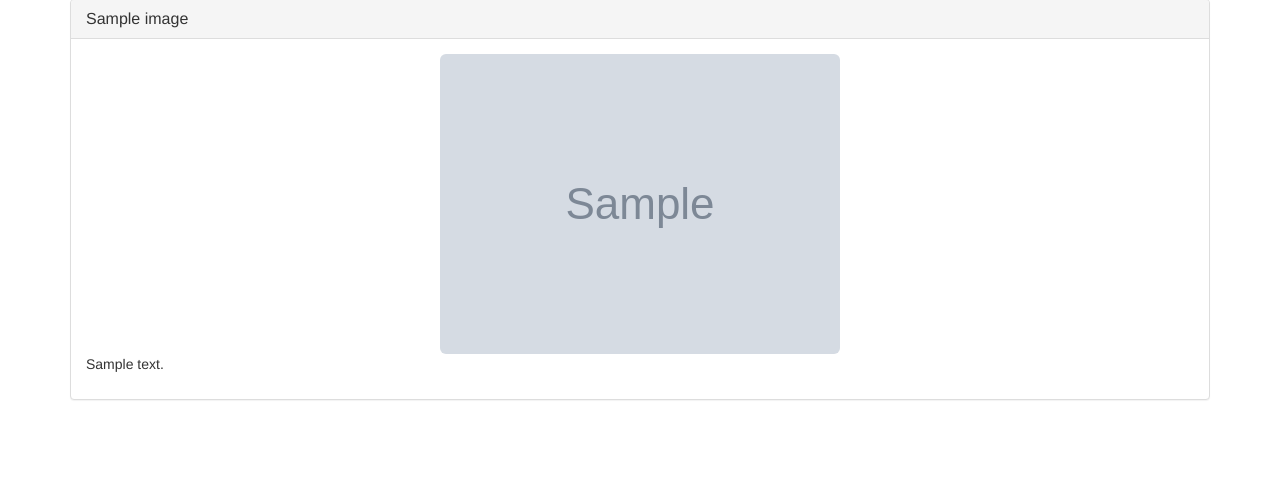
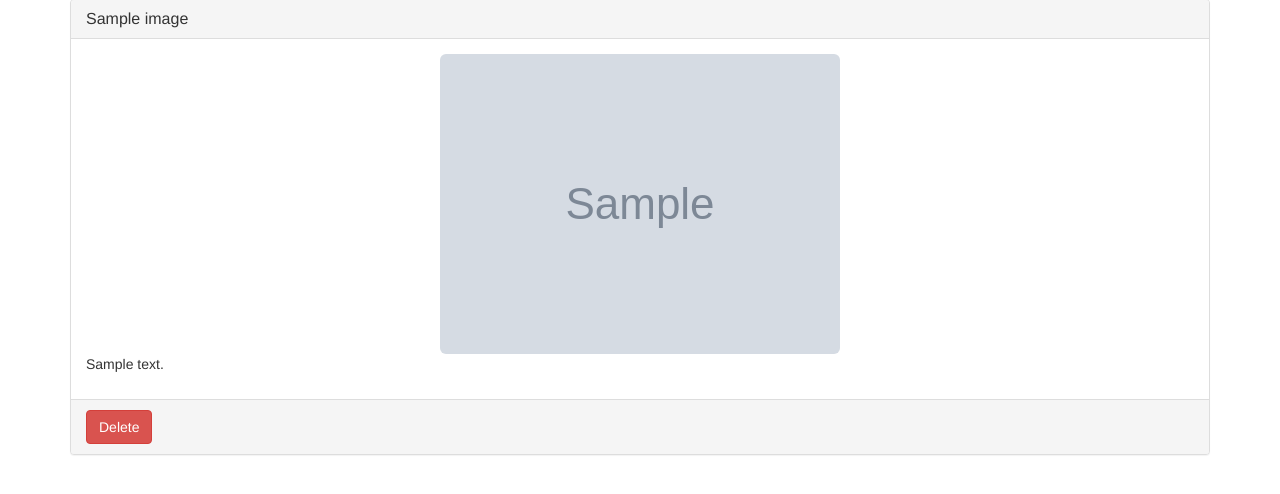
Before and after one commit to lhansford/Roadtrip, a Flask app: page /trip/image/1 in a window 1280 px wide. Shown: the part 73-567 px from the top of the page. Run offline with Flask 2, Linux system fonts and the light colour scheme; a user stored in the database is signed in; tables that the repository leaves empty hold one stand-in row (values such as "Sample post"); grey boxes marked "Sample" are stand-in pictures; some libraries are stand-ins or nearby versions.

Commit message:
Images can now be deleted.

```diff
--- a/roadtrip/templates/image.html
+++ b/roadtrip/templates/image.html
@@ -11,6 +11,9 @@
 			    <img class="img-rounded img-responsive image" src="/uploads/{{ image.path }}" alt="{{ image.name }}" />
 			  	<p>{{ image.description }}</p>
 			  </div>
+			  <div class="panel-footer">
+			  	<a href="{{ url_for('delete_image', image_id=image.id) }}" class="btn btn-danger" role="button">Delete</a>
+		  	</div>
 			</div>
 		</div>
 	</div>
--- a/roadtrip/views.py
+++ b/roadtrip/views.py
@@ -319,6 +319,16 @@ def image(image_id):
 		return redirect('index')
 	return render_template("image.html", user=current_user, image=image)
 
+@app.route('/trip/image/<int:image_id>/delete')
+@login_required
+def delete_image(image_id):
+	image = Image.query.get(image_id)
+	trip = image.trip
+	db.session.delete(image)
+	db.session.commit()
+	flash('The image was successfully deleted.')
+	return redirect(url_for('trip', trip_id = trip.id))
+
 def get_location(query):
 	""" Returns a tuple containing the latitude and longitude of the result.
 	Query is a comma seperated list of keywords. NEEDS IMPROVEMENT FOR
```
